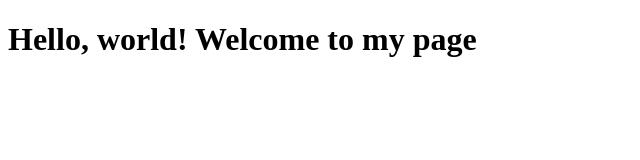
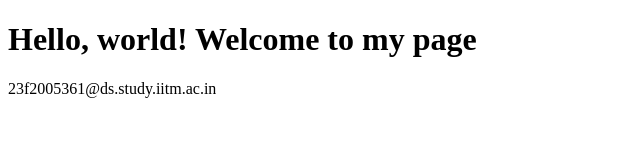
Before and after one commit to deepti-iitm/tds-may-2026, a plain HTML site: page index.html in a window 1280 px wide. Shown: the whole page, without its empty margins (0-640 px from the left). Drawn offline with Linux system fonts and the light colour scheme.

Commit message:
Update index.html

```diff
--- a/index.html
+++ b/index.html
@@ -5,5 +5,6 @@
 </head>
 <body>
     <h1>Hello, world! Welcome to my page</h1>
+    <email_off>23f2005361@ds.study.iitm.ac.in</email_off>
 </body>
 </html>
```
